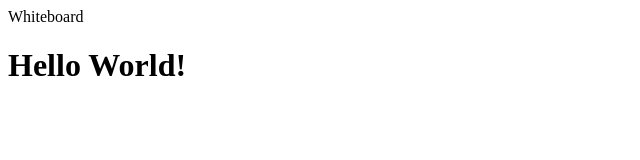
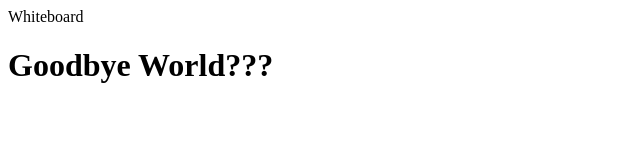
Before and after one commit to kayej22/Whiteboard, a plain HTML site: page index.html in a window 1280 px wide. Shown: the whole page, without its empty margins (0-640 px from the left). Drawn offline with Linux system fonts and the light colour scheme.

Commit message:
changed message

```diff
--- a/index.html
+++ b/index.html
@@ -7,6 +7,6 @@
 </head>
 <body>
     <!-- Empty page for drawing on a whiteboard-->
-    <h1>Hello World!</h1>
+    <h1>Goodbye World???</h1>
 </body>
 </html>
```
